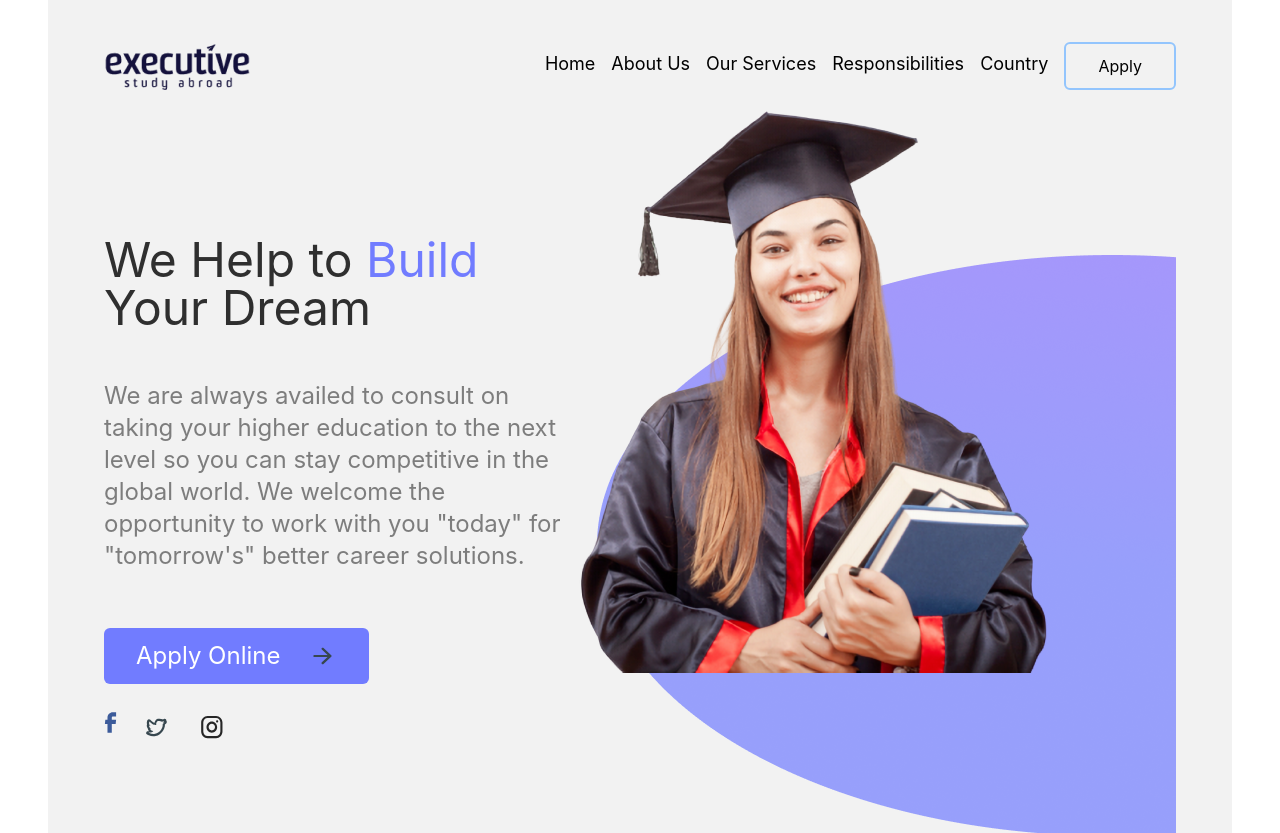
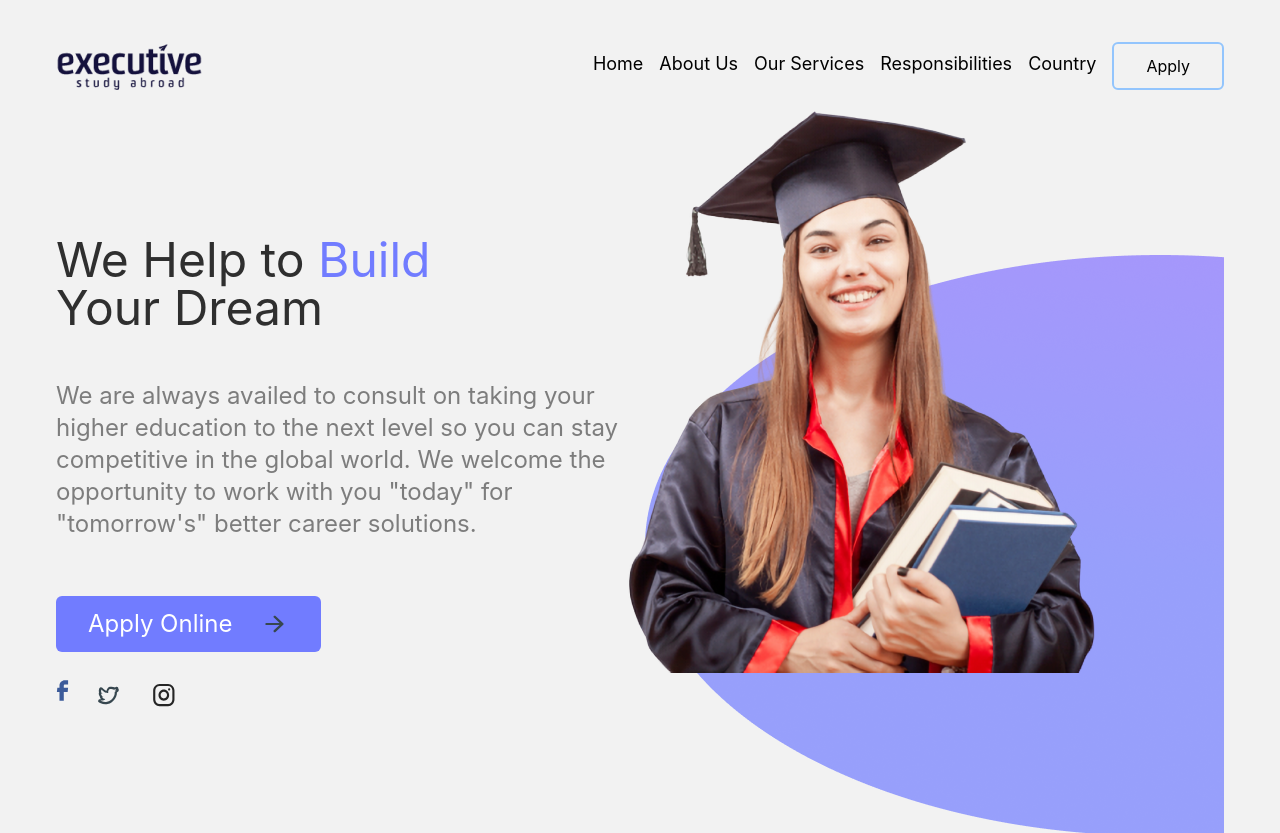
Before and after one commit to luigimorel/study, a React (Create React App) app: page / in a window 1280 px wide. Shown: the top 833 px of the page. Built offline with nearby package versions, Linux system fonts and the light colour scheme; what @tailwindcss/typography would draw is missing.

Commit message:
Render the main page and component

```diff
--- a/src/App.js
+++ b/src/App.js
@@ -5,7 +5,7 @@ import Main from "./pages/Main";
 
 function App() {
   return (
-    <div className="sm:mx-12">
+    <div className="">
       <Main />
     </div>
   );
```
